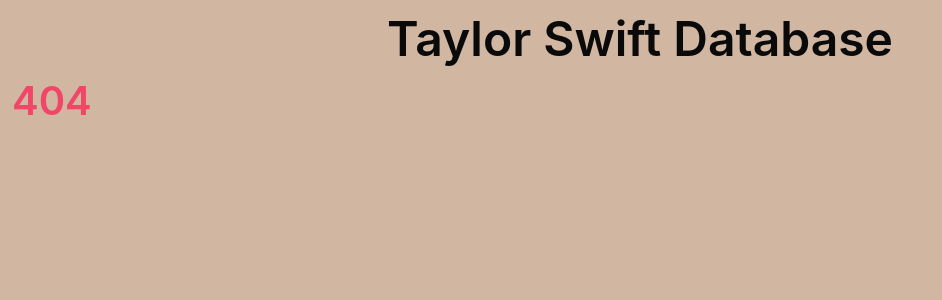
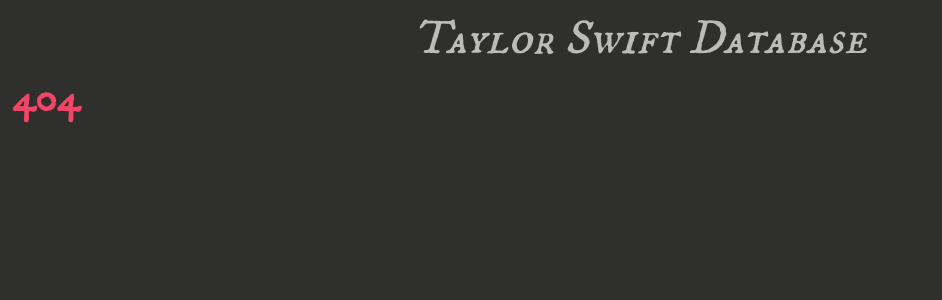
Before and after one commit to KmanCZ/taylor-swift-db, a PHP site: page /TaylorDB/404.php in a window 1280 px wide. Shown: the top 300 px of the page, without its empty margins (0-942 px from the left). Run offline with PHP 8.4, Linux system fonts and the light colour scheme.

Commit message:
Index page color and font updated

```diff
--- a/components/header.php
+++ b/components/header.php
@@ -1,5 +1,5 @@
 <!DOCTYPE html>
-<html lang="en" style="background-color: rgb(209,182,162);">
+<html lang="en">
 
 <head>
     <meta charset=" UTF-8">
@@ -7,9 +7,10 @@
     <meta name="viewport" content="width=device-width, initial-scale=1.0">
     <title>Taylor Swift Database</title>
     <link rel="stylesheet" href="https://cdn.jsdelivr.net/npm/bulma@0.9.3/css/bulma.min.css">
+    <link rel="stylesheet" href="styles/styles.css">
 </head>
 
 <body class="my-5 mx-3">
     <header class="columns is-centered">
-        <h1 class="title is-1 is-half"><a class="has-text-black" href="index.php">Taylor Swift Database</a> </h1>
+        <h1 class="title is-1 is-half logo"><a href="index.php">Taylor Swift Database</a> </h1>
     </header>
--- /dev/null
+++ b/styles/styles.css
@@ -0,0 +1,28 @@
+@font-face {
+  font-family: "I'm Fell DW Pica";
+  src: url(IMFePIit29P.ttf);
+  src: url(IMFePIrm29P.ttf);
+  src: url(IMFePIsc29P.ttf);
+}
+
+html {
+  background-color: rgb(47, 47, 46);
+}
+
+body {
+  font-family: "I'm Fell DW Pica";
+}
+
+.logo {
+  font-family: "I'm Fell DW Pica";
+  font-weight: lighter;
+  font-style: italic;
+}
+
+a {
+  color: rgb(187, 187, 186);
+}
+
+a:hover {
+  color: rgb(127, 127, 127);
+}
```
Also changed, not shown: index.php (+10 -10 lines), styles/IMFePIit29P.ttf (added), styles/IMFePIrm29P.ttf (added), styles/IMFePIsc29P.ttf (added).
